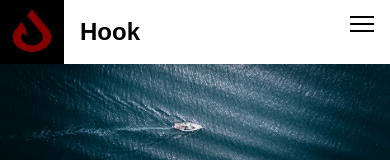
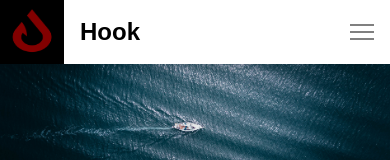
Before and after one commit to TevfikSarlak/designer-website, a React (Create React App) app: page / in a window 390 px wide. Shown: the top 160 px of the page. Built offline with nearby package versions, Linux system fonts and the light colour scheme; a web font is replaced by a local one.

Commit message:
dark mode modified

```diff
--- a/src/components/Navbar.js
+++ b/src/components/Navbar.js
@@ -77,22 +77,25 @@ export default function Navbar(props) {
 
 
 
-  <div className="md:hidden max-w-screen-sm">
+  <div className={` ${props.darkMode && 'dark'} md:hidden max-w-screen-sm flex flex-row justify-end items-center  mt-2`}>
+
+  <div>
     <button
       id="menu-btn"
       type="button"
-      className={`${isNavOpen ? 'open' : 'hamburger '}  block md:hidden focus:outline-none mr-4 mt-4 items-center`}
-      onClick={() =>props.setIsNavOpen(prev => !prev)}
+      className={`${isNavOpen ? 'open' : 'hamburger '}  flex md:hidden focus:outline-none mr-4 flex-row  justify-evenly items-center`}
+      onClick={() =>setIsNavOpen(prev => !prev)}
     >
       <span className={isNavOpen ? "open hamburger-top" : "hamburger-top"}></span>
       <span className={isNavOpen ? "open hamburger-middle" : "hamburger-middle"}></span>
       <span className={isNavOpen ? "open hamburger-bottom" : "hamburger-bottom"}></span>
     </button>
   </div>
+  </div>
 
   <div
     id="menu"
-    className={`absolute top-full left-0 w-full py-1 pt-20 pl-12 space-y-3 text-lg text-black md:hidden
+    className={`absolute top-full left-0 w-full py-1 pt-20 pl-12 space-y-3 text-lg text-black md:hidden dark:text-white dark:bg-black
      bg-white ${isNavOpen ? 'flex flex-col' : 'hidden'}`}
   >
     <div className="flex flex-col leading-10 font-sans "  onClick={()=>setIsNavOpen(false)}>
@@ -172,6 +175,14 @@ export default function Navbar(props) {
                       d="M4.98 3.5c0 1.381-1.11 2.5-2.48 2.5s-2.48-1.119-2.48-2.5c0-1.38 1.11-2.5 2.48-2.5s2.48 1.12 2.48 2.5zm.02 4.5h-5v16h5v-16zm7.982 0h-4.968v16h4.969v-8.399c0-4.67 6.029-5.052 6.029 0v8.399h4.988v-10.131c0-7.88-8.922-7.593-11.018-3.714v-2.155z" />
                   </svg>
               </a>
+              <div className="flex flex-row justify-end items-center ">
+                      <button>
+                        <img src={props.darkMode ? "../images/light.svg" : "../images/dark.svg"} className="relative items-center
+                         justify-around rounded-full
+                        bg-slate-200 mx-2"
+                        onClick={()=>props.handleDarkMode(props.darkMode)}/>
+                      </button>
+              </div>
 
               </div>
           </div>
@@ -188,6 +199,7 @@ export default function Navbar(props) {
     position: relative;
   }
 
+
   .hamburger-top,
   .hamburger-middle,
   .hamburger-bottom {
@@ -196,14 +208,16 @@ export default function Navbar(props) {
     height: 2px;
     top: 0;
     left: 0;
-    background: black;
+    background-color: gray;
     transform: rotate(0);
     transition: all 0.5s;
   }
 
+
   .hamburger-middle {
     transform: translateY(7px);
   }
+
 
   .hamburger-bottom {
     transform: translateY(14px);
@@ -215,7 +229,7 @@ export default function Navbar(props) {
 
   .open .hamburger-top {
     transform: rotate(45deg) translateY(6px) translateX(6px);
-    background: black;
+    background: gray;
   }
 
   .open .hamburger-middle {
@@ -224,7 +238,7 @@ export default function Navbar(props) {
 
   .open .hamburger-bottom {
     transform: rotate(-45deg) translateY(6px) translateX(-6px);
-    background: black;
+    background: gray;
   }
 
   #menu {
--- a/src/styles/output.css
+++ b/src/styles/output.css
@@ -1266,14 +1266,9 @@ video {
   background-color: rgb(0 0 0 / var(--tw-bg-opacity));
 }
 
-.dark .dark\:bg-blue-900 {
-  --tw-bg-opacity: 1;
-  background-color: rgb(30 58 138 / var(--tw-bg-opacity));
-}
-
 .dark .dark\:bg-darkBlue {
   --tw-bg-opacity: 1;
-  background-color: rgb(20 33 61 / var(--tw-bg-opacity));
+  background-color: rgb(16 0 43 / var(--tw-bg-opacity));
 }
 
 .dark .dark\:text-gray-200 {
--- a/tailwind.config.js
+++ b/tailwind.config.js
@@ -7,7 +7,7 @@ module.exports = {
   theme: {
     extend: {
       colors: {
-        darkBlue: '#14213d',
+        darkBlue: '#030027',
       },
       fontFamily: {
         'sans': ['Bai Jamjuree', 'sans-serif'],
```
